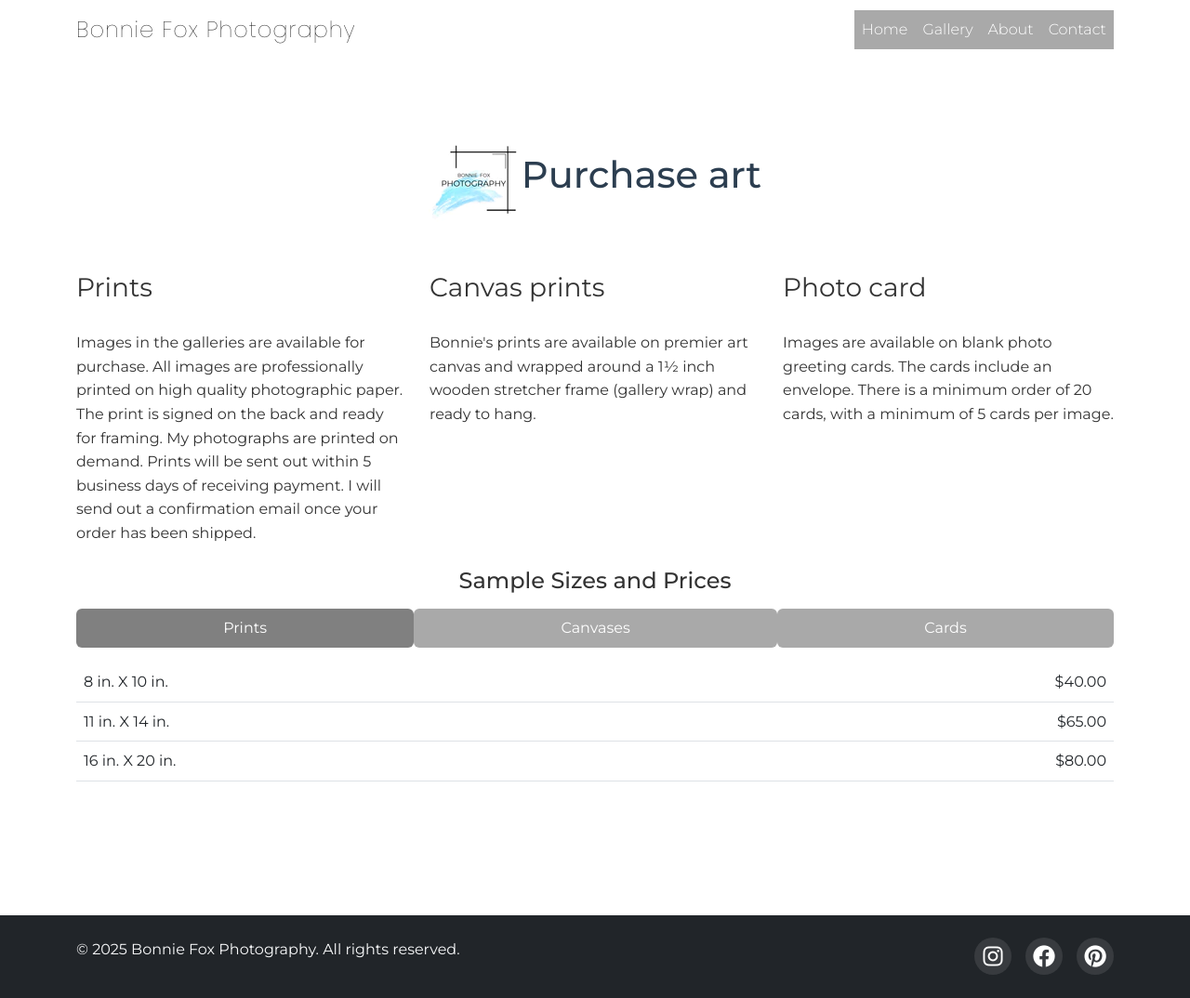
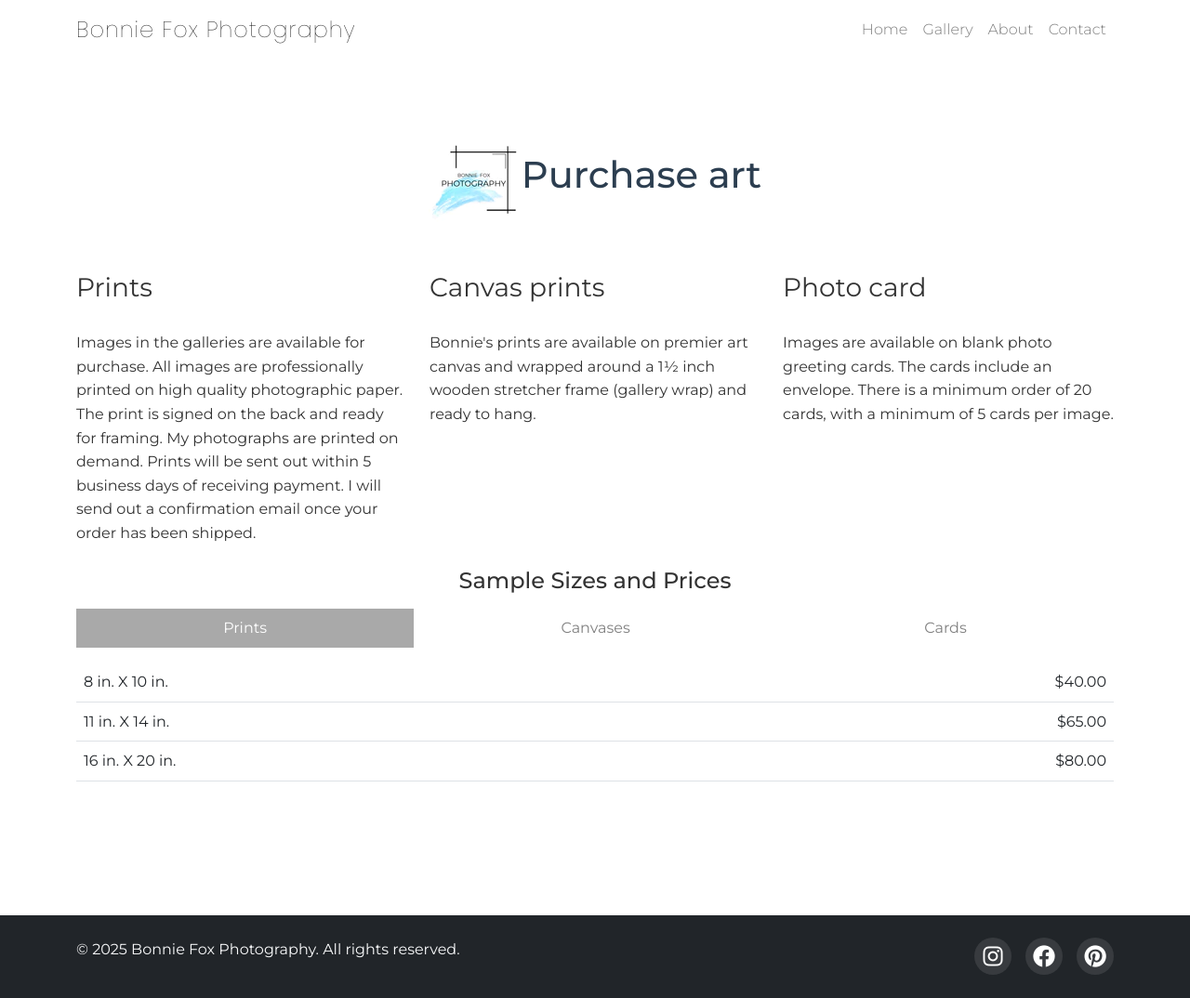
Before and after one commit to JakeDFox/photography-site, a Jekyll site: the page built from contact.html, in a window 1280 px wide. Shown: the whole page at 93% size. Built offline with Jekyll 4.4.1, drawn with Linux system fonts in a browser that asks for light colours.

Commit message:
nav styling

```diff
--- a/assets/css/main.css
+++ b/assets/css/main.css
@@ -908,13 +908,12 @@ p.feature-text, .about-text p {
       grid-column: span 2 / auto;
     }
   }
-
+.nav-link {
+    background: white;
+    color: gray;
+    border-radius: 0 !important;
+}
 .nav-pills .nav-link.active, .nav-pills .show>.nav-link {
     color: var(--bs-nav-pills-link-active-color);
-    background-color: grey;
+    background-color: darkgrey;
 }
-.nav-link {
-    background: darkgrey;
-    color: white;
-    border-radius: 0;
-}
```
